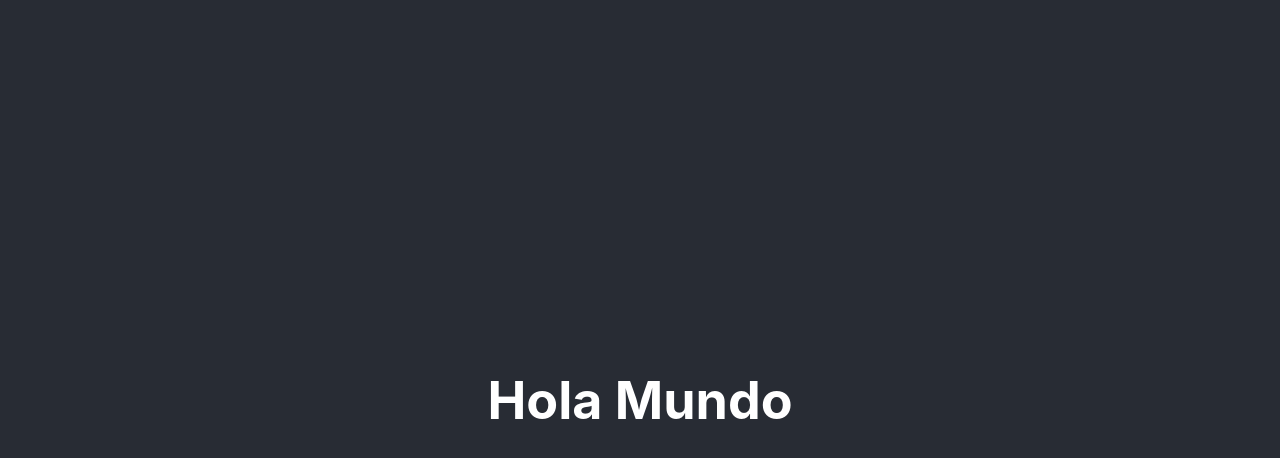
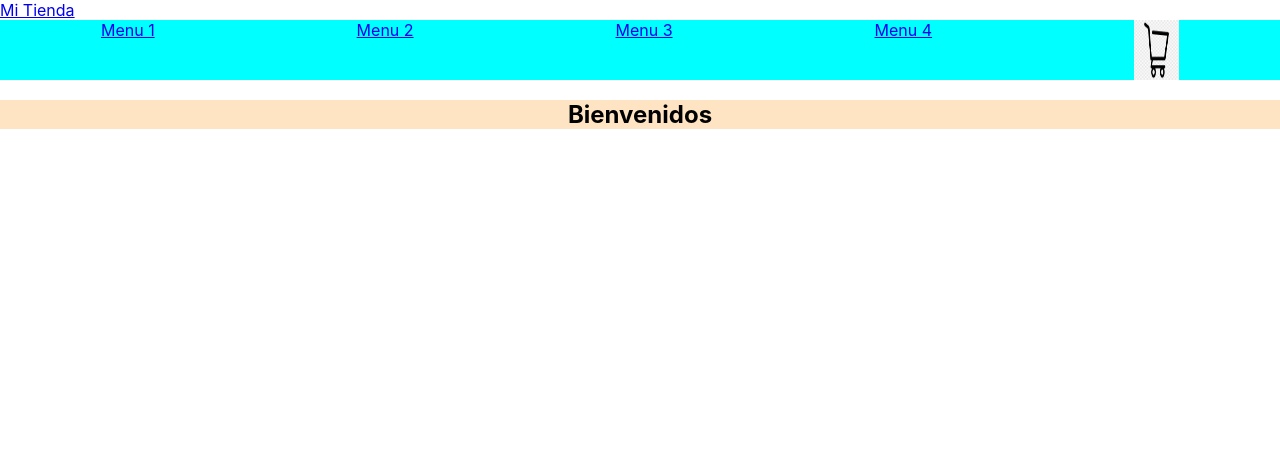
Before and after one commit to joselautaro/My-react-app, a React (Create React App) app: page / in a window 1280 px wide. Shown: the top 458 px of the page. Built offline with nearby package versions, Linux system fonts and the light colour scheme.

Commit message:
Desafío: Menú e-commerce

```diff
--- a/public/index.html
+++ b/public/index.html
@@ -1,7 +1,8 @@
 <!DOCTYPE html>
-<html lang="en">
+<html lang="es">
   <head>
     <meta charset="utf-8" />
+    <i class="fab fa-opencart"></i>
     <link rel="icon" href="%PUBLIC_URL%/favicon.ico" />
     <meta name="viewport" content="width=device-width, initial-scale=1" />
     <meta name="theme-color" content="#000000" />
--- a/src/App.js
+++ b/src/App.js
@@ -1,16 +1,13 @@
-import logo from './logo.svg';
 import './App.css';
+import { ItemListContainer } from "./components/ItemListContainer/ItemListContainer";
+import { NavBar } from "./components/NavBar/NavBar";
 
 function App() {
   return (
-    <div className="App">
-      <header className="App-header">
-       <div>
-         <h1>Hola Mundo</h1>
-       </div>
-
-      </header>
-    </div>
+    <>
+    <NavBar logo="Mi Tienda"/>
+    <ItemListContainer greeting="Bienvenidos"/>
+    </>
   );
 }
 
--- /dev/null
+++ b/src/components/CartWidget/CartWidget.css
@@ -0,0 +1,6 @@
+img{
+    color:rgb(11, 13, 15);
+    height: 30px;
+    width: 45px;
+    background-color: black;
+}
--- /dev/null
+++ b/src/components/CartWidget/CartWidget.jsx
@@ -0,0 +1,11 @@
+import React from 'react'
+import "./CartWidget.css"
+import img from"./carrodecompras.png"
+
+export const CartWidget = () => {
+    return (
+        <>
+        <img src={img} alt="" />
+        </>
+    )
+}
--- /dev/null
+++ b/src/components/ItemListContainer/ItemListContainer.css
@@ -0,0 +1,6 @@
+h1{
+    text-align: center;
+}
+section{
+    background-color: bisque;
+}
--- /dev/null
+++ b/src/components/ItemListContainer/ItemListContainer.jsx
@@ -0,0 +1,12 @@
+import React from 'react'
+import "./ItemListContainer.css";
+
+export const ItemListContainer = ({greeting}) => {
+    return (
+        <div>
+            <section>
+                <h1>{greeting}</h1>
+            </section>
+        </div>
+    )
+}
--- /dev/null
+++ b/src/components/NavBar/NavBar.css
@@ -0,0 +1,15 @@
+.div{
+    display: flex;
+    justify-content: center;
+}
+.nav{
+    background-color: aqua;
+    display: flex;
+    justify-content: space-around;
+}
+img{
+    color:rgb(11, 13, 15);
+    height: 60px;
+    border-radius: 10 px solid black;
+    background-color: black;
+}
--- /dev/null
+++ b/src/components/NavBar/NavBar.jsx
@@ -0,0 +1,20 @@
+import React from 'react'
+import { CartWidget } from '../CartWidget/CartWidget'
+import "./NavBar.css";
+
+export const NavBar = ({logo}) => {
+    return (
+        <header>
+            <a href="#">
+            <>{logo}</>
+            </a>
+            <nav className="nav">
+                <a href="#">Menu 1</a>
+                <a href="#">Menu 2</a>
+                <a href="#">Menu 3</a>
+                <a href="#">Menu 4</a>
+                <CartWidget/>
+            </nav>
+        </header>
+    )
+}
```
Also changed, not shown: src/components/CartWidget/carrodecompras.png (added).
